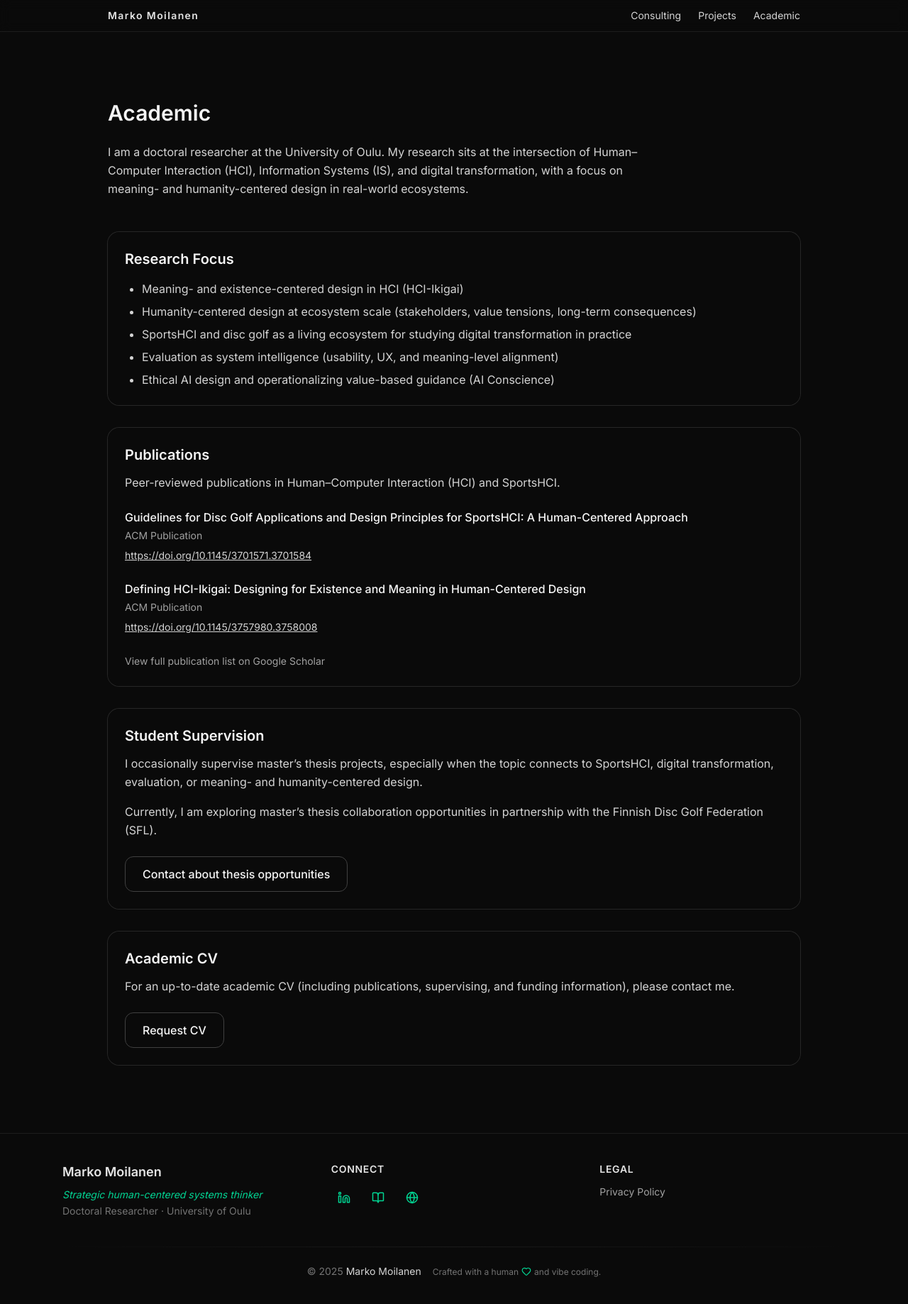
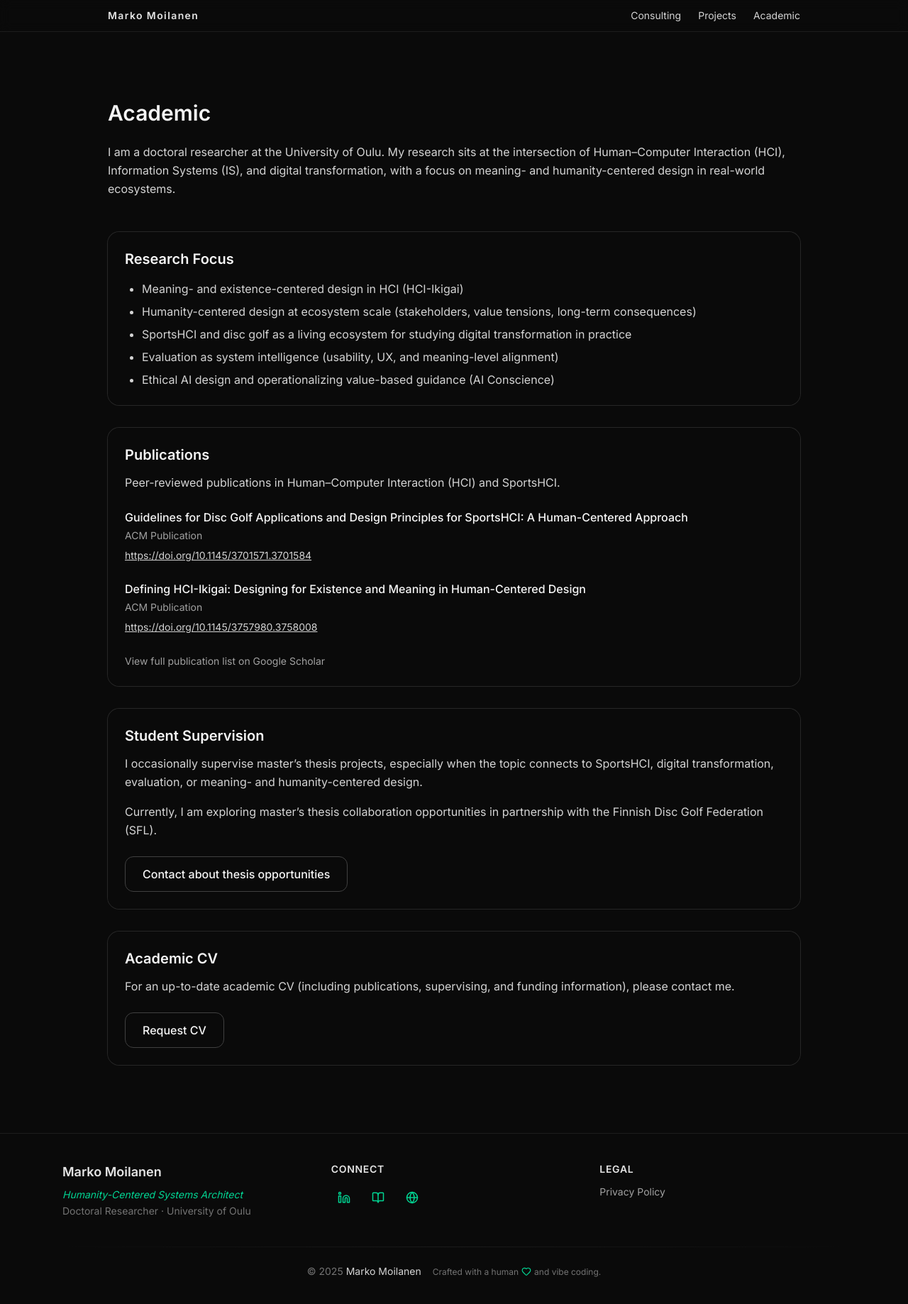
Before and after one commit to moilanenmime/xcentered, a Next.js app: page /academic in a window 1280 px wide. Shown: the top 1838 px of the page at 71% size. Built offline with nearby package versions, Linux system fonts and the light colour scheme.

Commit message:
refactor: update job title to 'Humanity-Centered Systems Architect' for clarity

```diff
--- a/app/academic/page.tsx
+++ b/app/academic/page.tsx
@@ -6,7 +6,7 @@ export default function AcademicPage() {
       <section className="mx-auto max-w-5xl px-6 py-24">
         <h1 className="text-3xl font-semibold">Academic</h1>
 
-        <p className="mt-6 max-w-3xl text-neutral-300 leading-relaxed">
+        <p className="mt-6 text-neutral-300 leading-relaxed">
           I am a doctoral researcher at the University of Oulu. My research sits
           at the intersection of Human–Computer Interaction (HCI), Information
           Systems (IS), and digital transformation, with a focus on meaning- and
--- a/app/page.tsx
+++ b/app/page.tsx
@@ -28,7 +28,7 @@ export default function Home() {
             </h1>
 
             <p className="mt-6 text-lg sm:text-l italic text-emerald-400 font-medium leading-relaxed max-w-xl">
-              Strategic human-centered systems thinker
+              Humanity-Centered Systems Architect
             </p>
             {/* Credibility Anchor */}
             <p className=" text-sm text-neutral-500">
--- a/components/Footer.tsx
+++ b/components/Footer.tsx
@@ -12,7 +12,7 @@ export default function Footer() {
               Marko Moilanen
             </h3>
             <p className="mt-2 text-sm italic text-emerald-400 leading-snug">
-              Strategic human-centered systems thinker
+              Humanity-Centered Systems Architect
             </p>
             <p className="mt-1 text-sm text-neutral-500">
               Doctoral Researcher · University of Oulu
```
